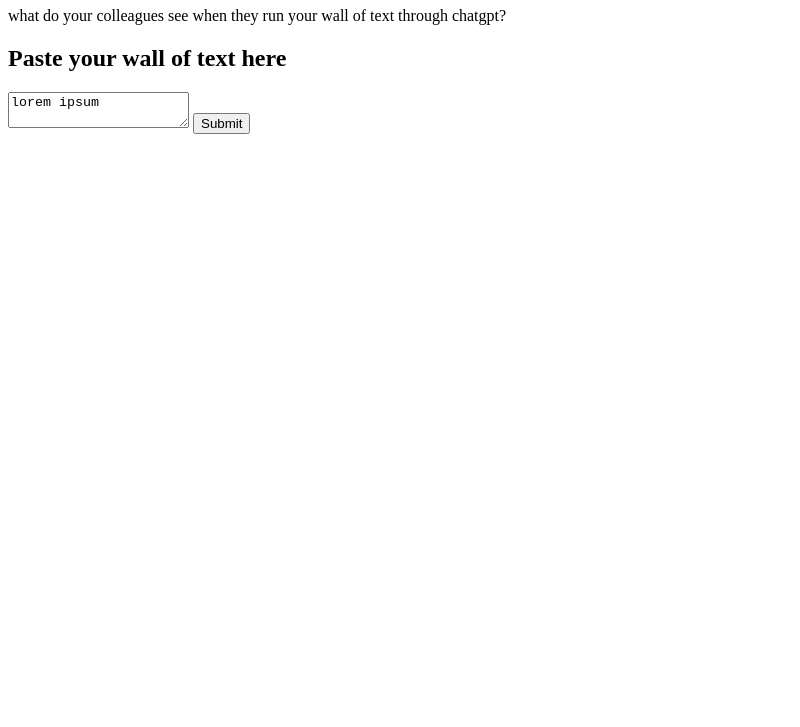
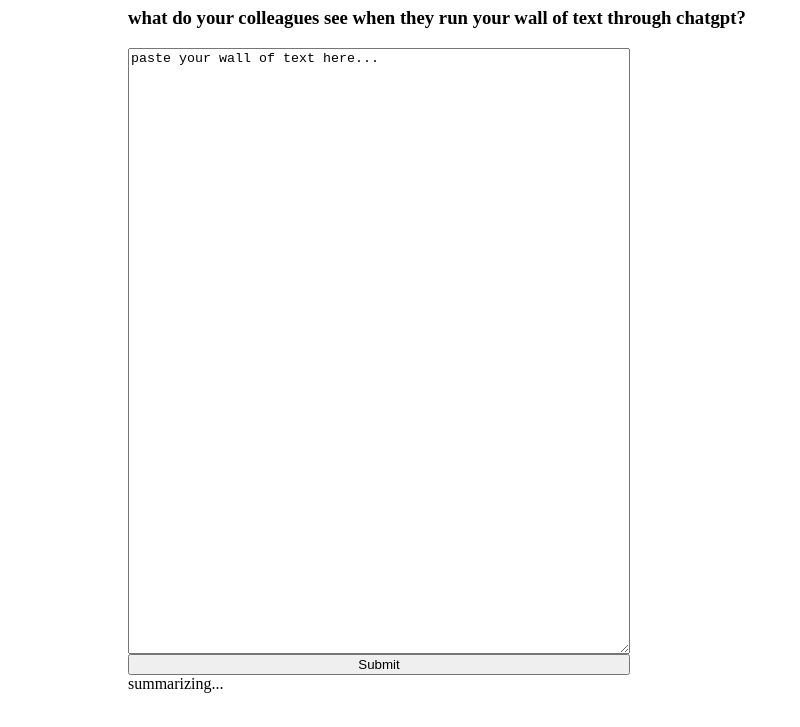
Before and after one commit to dhconnelly/summarizer, a plain HTML site: page static/index.html in a window 1280 px wide. Shown: the part 73-800 px from the top of the page, without its empty margins (0-800 px from the left). Drawn offline with Linux system fonts and the light colour scheme.

Commit message:
slightly better html

```diff
--- a/static/index.html
+++ b/static/index.html
@@ -3,21 +3,35 @@
     <head>
         <title>summarizer</title>
         <script src="https://unpkg.com/htmx.org@1.9.9" integrity="sha384-QFjmbokDn2DjBjq+fM+8LUIVrAgqcNW2s0PjAxHETgRn9l4fvX31ZxDxvwQnyMOX" crossorigin="anonymous"></script>
+        <style>
+            body {
+                max-width: 1024px;
+                margin-left: auto;
+                margin-right: auto;
+            }
+            #content {
+                display: grid;
+                grid-template-columns: 1fr 1fr;
+                gap: 20px;
+            }
+            .group {
+                display: flex;
+                flex-direction: column;
+            }
+        </style>
     </head>
     <body>
         <div id="heading">
             <h1>Summarizer</h1>
-            <div id="subtitle">
-                what do your colleagues see when they run your wall of text through chatgpt?
-            </div>
+            <h3>what do your colleagues see when they run your wall of text through chatgpt?</h3>
         </div>
         <div id="content">
-            <form hx-post="/summarize" hx-target="#response">
-                <h2>Paste your wall of text here</h2>
-                <textarea name="text">lorem ipsum</textarea>
+            <form class="group" hx-post="/summarize" hx-target="#response" hx-indicator="#indicator">
+                <textarea rows="40" name="text">paste your wall of text here...</textarea>
                 <button>Submit</button>
             </form>
-            <div id="response"></div>
+            <div class="group" id="response"></div>
         </div>
+        <div id="indicator" class="htmx-indicator">summarizing...</div>
     </body>
 </html>
```
